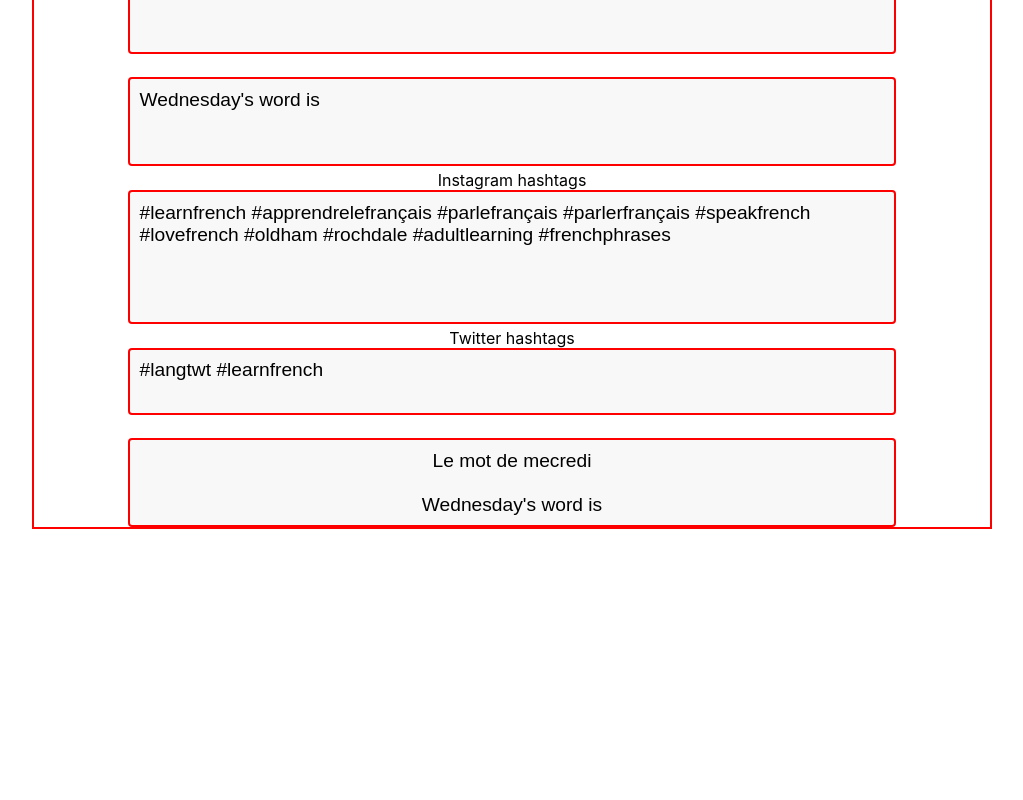
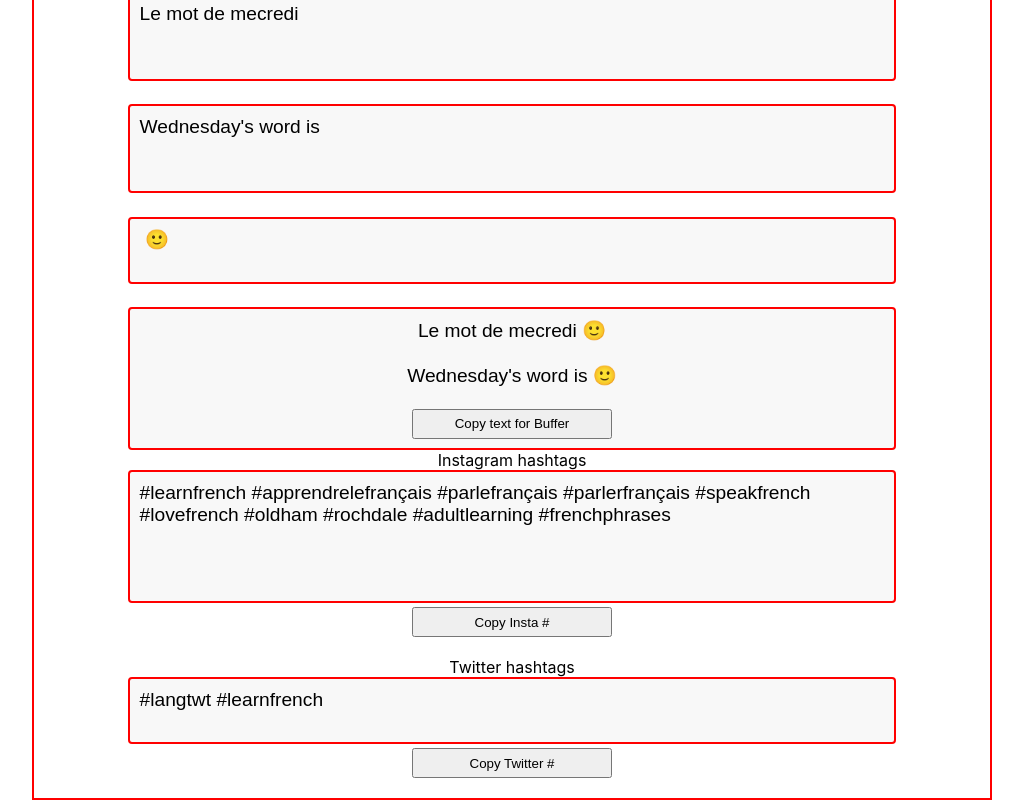
Before and after one commit to g4ry5haw/buffer-post-generator, a React (Create React App) app: page / in a window 1280 px wide. Shown: the part 563-1363 px from the top of the page, without its empty margins (128-1151 px from the left). Before the commit the page ends 1092 px from the top, so only its background shows below. Built offline with nearby package versions, Linux system fonts and the light colour scheme.

Commit message:
button to copy text

```diff
--- a/package.json
+++ b/package.json
@@ -3,6 +3,7 @@
   "version": "0.1.0",
   "private": true,
   "dependencies": {
+    "emoji-picker-react": "^4.4.7",
     "react": "^18.2.0",
     "react-dom": "^18.2.0",
     "react-scripts": "5.0.1",
--- a/src/App.css
+++ b/src/App.css
@@ -24,7 +24,7 @@
 .wedWord {
   width: 50%;
   min-height: 30px;
-  /* padding : 0 1em; */
+  padding : 0.5em;
   margin: 1em;
   border: 2px solid #ccc;
   border-radius: 4px;
@@ -32,6 +32,8 @@
   resize: none;
   text-align: center;
   border: 2px solid red;
+  font-family: Arial, Helvetica, sans-serif;
+  font-size: max(1.5vw, 18px);
 
 }
 
@@ -89,14 +91,12 @@
   font-family: Arial, Helvetica, sans-serif;
   font-size: max(1.5vw, 18px);
   border: 2px solid red;
-
-
 }
 
 .instaTextBox {
   min-width: 60vw;
   padding : 0.5em;
-  /* margin-top: 1em; */
+  /* margin-bottom: 1em; */
   border: 2px solid #ccc;
   border-radius: 4px;
   background-color: #f8f8f8;
@@ -119,3 +119,26 @@
   font-size: max(1.5vw, 16px);
   border: 2px solid red;
 }
+
+button {
+  width: 200px;
+  height: 30px
+
+}
+
+.copyHashtagButton {
+  margin-bottom: 20px;
+}
+
+.emojiTextBox {
+  min-width: 60vw;
+  padding : 0.5em;
+  margin-top: 1em;
+  border: 2px solid #ccc;
+  border-radius: 4px;
+  background-color: #f8f8f8;
+  resize: none;
+  font-family: Arial, Helvetica, sans-serif;
+  font-size: max(1.5vw, 18px);
+  border: 2px solid red;
+}
--- a/src/App.js
+++ b/src/App.js
@@ -1,3 +1,5 @@
+// import { Emoji } from "emoji-picker-react";
+import Emoji from "./components/Emoji";
 import { useState } from "react";
 import "./App.css";
 import Hashtags from "./components/Hashtags";
@@ -6,6 +8,7 @@ import TextCombined from "./components/TextCombined";
 import TextEnglish from "./components/TextEnglish";
 import TextFrench from "./components/TextFrench";
 import Wednesday from "./components/Wednesday-image";
+// import EmojiComponent from "./components/EmojiPicker";
 
 function App() {
   // const [french, setFrench] = useState("");
@@ -13,6 +16,7 @@ function App() {
 
   const [french, setFrench] = useState("Le mot de mecredi ");
   const [english, setEnglish] = useState("Wednesday's word is ");
+  const [emoji, setEmoji] = useState(" 🙂");
 
   return (
     <div className="App">
@@ -20,8 +24,9 @@ function App() {
       <Wednesday />
       <TextFrench french={french} setFrench={setFrench} />
       <TextEnglish english={english} setEnglish={setEnglish} />
+      <Emoji emoji={emoji} setEmoji={setEmoji} />
+      <TextCombined french={french} english={english} emoji={emoji} />
       <Hashtags />
-      <TextCombined french={french} english={english} />
     </div>
   );
 }
--- /dev/null
+++ b/src/components/Emoji.jsx
@@ -0,0 +1,22 @@
+import React from "react";
+import "../App.css";
+
+const Emoji = ({ emoji, setEmoji }) => {
+  const handleChange = (e) => {
+    setEmoji(e.target.value);
+  };
+
+  return (
+    <div emojiTextBox>
+      <textarea
+        className="emojiTextBox"
+        name="emojiTextBox"
+        rows="2"
+        defaultValue={emoji}
+        onChange={handleChange}
+      />
+    </div>
+  );
+};
+
+export default Emoji;
--- /dev/null
+++ b/src/components/EmojiPicker.jsx
@@ -0,0 +1,24 @@
+import React, { useState } from "react";
+import Picker from "emoji-picker-react";
+
+const EmojiComponent = () => {
+  const [chosenEmoji, setChosenEmoji] = useState(null);
+
+  const onEmojiClick = (event, emojiObject) => {
+    setChosenEmoji(emojiObject);
+  };
+
+  return (
+    <div>
+      {/* <EmojiPicker /> */}
+      {chosenEmoji ? (
+        <span>You chose: {chosenEmoji.emoji}</span>
+      ) : (
+        <span>No emoji Chosen</span>
+      )}
+      <Picker onEmojiClick={onEmojiClick} />
+    </div>
+  );
+};
+
+export default EmojiComponent;
--- a/src/components/Hashtags.jsx
+++ b/src/components/Hashtags.jsx
@@ -1,7 +1,20 @@
-import React from "react";
+import React, { useState } from "react";
 
 const Hashtags = () => {
+  const [copyInsta, setCopyInsta] = useState(
+    "#learnfrench #apprendrelefrançais #parlefrançais #parlerfrançais #speakfrench #lovefrench #oldham #rochdale #adultlearning #frenchphrases"
+  );
+  const [copyTwitter, setCopyTwitter] = useState("#langtwt #learnfrench");
+
+  const handleCopyInsta = () => {
+    navigator.clipboard.writeText(copyInsta);
+  };
+  const handleCopyTwitter = () => {
+    navigator.clipboard.writeText(copyTwitter);
+  };
+
   return (
+    <div>
       <div>
         <p>Instagram hashtags</p>
         <textarea
@@ -9,18 +22,31 @@ const Hashtags = () => {
           name="instaHashtags"
           cols="40"
           rows="5"
-        defaultValue={
-          "#learnfrench #apprendrelefrançais #parlefrançais #parlerfrançais #speakfrench #lovefrench #oldham #rochdale #adultlearning #frenchphrases"
-        }
+          value={copyInsta}
+          onChange={(e) => setCopyInsta(e.target.value)}
         />
+      </div>
+      <div>
+        <button className="copyHashtagButton" onClick={handleCopyInsta}>
+          Copy Insta #
+        </button>
+      </div>
+      <div>
         <p>Twitter hashtags</p>
         <textarea
           className="twitterTextBox"
           name="twitterHashtags"
           cols="40"
           rows="2"
-        defaultValue={"#langtwt #learnfrench"}
+          value={copyTwitter}
+          onChange={(e) => setCopyTwitter(e.target.value)}
         />
+      </div>
+      <div>
+        <button className="copyHashtagButton" onClick={handleCopyTwitter}>
+          Copy Twitter #
+        </button>
+      </div>
     </div>
   );
 };
--- a/src/components/TextCombined.jsx
+++ b/src/components/TextCombined.jsx
@@ -1,12 +1,22 @@
 import React from "react";
 
-const TextCombined = ({ french, english }) => {
+const TextCombined = ({ french, english, emoji }) => {
+  // don't delete gap - it's used to copy the right format for pasting in Buffer
+  const combinedText = `${french} ${emoji}
+
+${english} ${emoji}`;
+
   return (
     <div className="wedCombinedText">
-      {french}
+      {french} {emoji}
       <br />
       <br />
-      {english}
+      {english} {emoji}
+      <br />
+      <br />
+      <button onClick={() => navigator.clipboard.writeText(combinedText)}>
+        Copy text for Buffer
+      </button>
     </div>
   );
 };
```
Also changed, not shown: 1 other file (tests, documents, lock files or other folders). Lines whose indentation alone changed are shown as unchanged.
